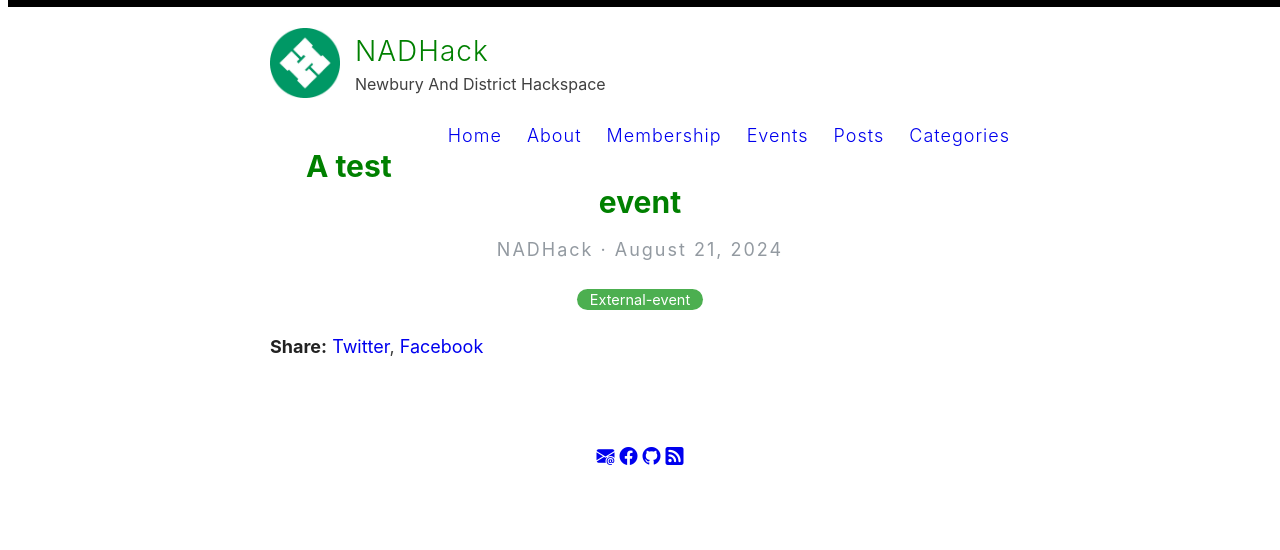
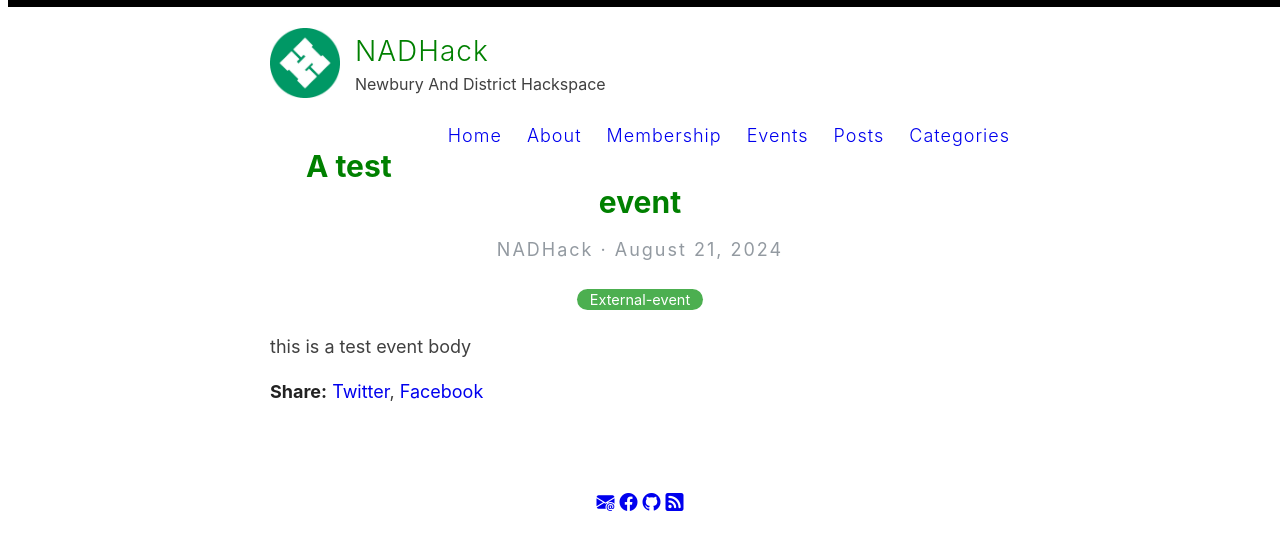
Before and after one commit to nadhack/nadhack.github.io, a Jekyll site: the page built from _events/a-test-event.md, in a window 1280 px wide. Shown: the top 550 px of the page. Built offline with Jekyll 4.4.1, drawn with Linux system fonts in a browser that asks for light colours.

Commit message:
Update a-test-event.md

```diff
--- a/_events/a-test-event.md
+++ b/_events/a-test-event.md
@@ -5,3 +5,5 @@ event_date: June 29, 2025
 categories: [External-event]
 excerpt: Once again this year we will be attending the Thatcham Family Fun Day on Henwick Worthy Sports Field.
 ---
+
+this is a test event body
```
